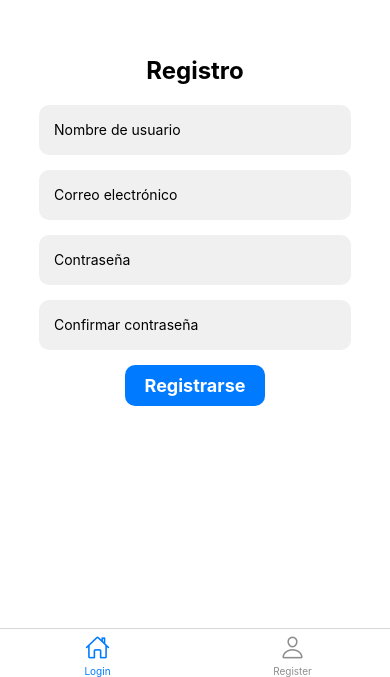
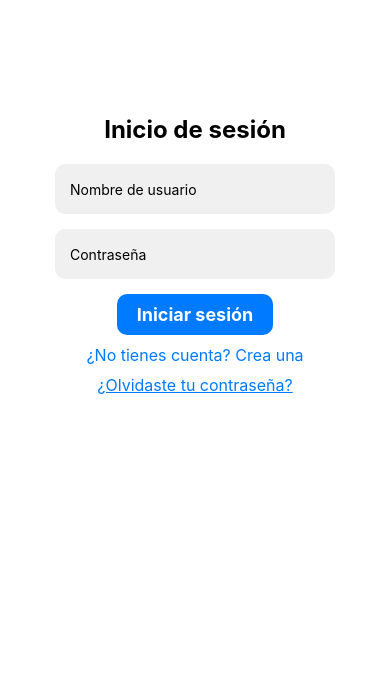
Before and after one commit to TeresaRuiz/Expo_Comodo_Movil, a React Native app: screen /Categories in a window 390 px wide. Shown: the part 167-844 px from the top of the page. Built offline with nearby package versions, Linux system fonts and the light colour scheme.

Commit message:
Se crearon las pantallas del login, register, recuperacion de contraseña, dashboard y categorias, tambien se modifico el nav bar

```diff
--- a/App.js
+++ b/App.js
@@ -1,53 +1,71 @@
 import 'react-native-gesture-handler';
-import SplashScreen from './src/screens/SplashScreen';
-import HomeScreen from './src/screens/LoginScreen';
-import SecondScreen from './src/screens/SecondScreen';
-import { useEffect, useState } from 'react';
-import React from 'react';
+import React, { useEffect, useState } from 'react';
 import { NavigationContainer } from '@react-navigation/native';
 import { createStackNavigator } from '@react-navigation/stack';
 import { createBottomTabNavigator } from '@react-navigation/bottom-tabs';
 import { Ionicons } from '@expo/vector-icons';
-import LoginScreen from './src/screens/SecondScreen';
 
+import SplashScreen from './src/screens/SplashScreen';
+import LoginScreen from './src/screens/LoginScreen';
+import RegisterScreen from './src/screens/RegisterScreen';
+import PasswordRecoveryScreen from './src/screens/RecuperacionScreen';
+import DashboardScreen from './src/screens/DashboardScreen';
+import CategoriaScreen from './src/screens/CategoriaScreen'; // Importa la pantalla de categorías
 
+// Crear los navegadores
+const Stack = createStackNavigator();
+const Tab = createBottomTabNavigator();
+
+// Definir el Tab Navigator para el Dashboard
+const DashboardTabNavigator = () => {
+  return (
+    <Tab.Navigator screenOptions={{ headerShown: false }}>
+      <Tab.Screen
+        name="DashboardMain"
+        component={DashboardScreen}
+        options={{
+          tabBarIcon: ({ color, size }) => (
+            <Ionicons name="stats-chart-outline" size={size} color={color} />
+          ),
+        }}
+      />
+      <Tab.Screen
+        name="Categories"
+        component={CategoriaScreen}
+        options={{
+          tabBarIcon: ({ color, size }) => (
+            <Ionicons name="list-outline" size={size} color={color} />
+          ),
+        }}
+      />
+      {/* Aquí puedes añadir más pantallas del Dashboard si es necesario */}
+    </Tab.Navigator>
+  );
+};
 
 export default function App() {
-  const Tab = createBottomTabNavigator();
-
   const [isShowSplash, setIsShowSplash] = useState(true);
 
-  useEffect(() =>{
-    setTimeout(() =>{
+  useEffect(() => {
+    setTimeout(() => {
       setIsShowSplash(false);
     }, 3000);
-
-  });
+  }, []);
 
   return (
     <>
-    {isShowSplash ? (
-      <SplashScreen/>
-    ): (
-      <NavigationContainer>
-      <Tab.Navigator  screenOptions={{
-          headerShown: false
-        }}>
-        <Tab.Screen name="Login" component={LoginScreen} options={{
-            tabBarIcon: ({ color, size }) => (
-              <Ionicons name="home-outline" size={size} color={color} />
-            ),
-          }}/>
-        <Tab.Screen name="Register" component={SecondScreen} options={{
-            tabBarIcon: ({ color, size }) => (
-              <Ionicons name="person-outline" size={size} color={color} />
-            ),
-          }}/>
-      </Tab.Navigator>
-    </NavigationContainer>
-    )}
+      {isShowSplash ? (
+        <SplashScreen />
+      ) : (
+        <NavigationContainer>
+          <Stack.Navigator screenOptions={{ headerShown: false }}>
+            <Stack.Screen name="Login" component={LoginScreen} />
+            <Stack.Screen name="Register" component={RegisterScreen} />
+            <Stack.Screen name="PasswordRecovery" component={PasswordRecoveryScreen} />
+            <Stack.Screen name="DashboardTabs" component={DashboardTabNavigator} />
+          </Stack.Navigator>
+        </NavigationContainer>
+      )}
     </>
-
   );
-
 }
--- /dev/null
+++ b/src/screens/CategoriaScreen.js
@@ -0,0 +1,26 @@
+import React from 'react';
+import { View, Text, StyleSheet } from 'react-native';
+
+const CategoriaScreen = () => {
+  return (
+    <View style={styles.container}>
+      <Text style={styles.title}>Categorías</Text>
+      {/* Aquí puedes añadir más componentes y lógica relacionados con las categorías */}
+    </View>
+  );
+};
+
+const styles = StyleSheet.create({
+  container: {
+    flex: 1,
+    justifyContent: 'center',
+    alignItems: 'center',
+    backgroundColor: '#fff',
+  },
+  title: {
+    fontSize: 24,
+    fontWeight: 'bold',
+  },
+});
+
+export default CategoriaScreen;
--- /dev/null
+++ b/src/screens/DashboardScreen.js
@@ -0,0 +1,56 @@
+import React from 'react';
+import { View, Text, StyleSheet, ScrollView } from 'react-native';
+
+const DashboardScreen = () => {
+  return (
+    <ScrollView contentContainerStyle={styles.container}>
+      <Text style={styles.title}>Dashboard</Text>
+      <View style={styles.card}>
+        <Text style={styles.cardTitle}>Card 1</Text>
+        <Text style={styles.cardContent}>Content of Card 1</Text>
+      </View>
+      <View style={styles.card}>
+        <Text style={styles.cardTitle}>Card 2</Text>
+        <Text style={styles.cardContent}>Content of Card 2</Text>
+      </View>
+      {/* Agrega más tarjetas o componentes del dashboard aquí */}
+    </ScrollView>
+  );
+};
+
+const styles = StyleSheet.create({
+  container: {
+    flexGrow: 1,
+    justifyContent: 'center',
+    alignItems: 'center',
+    backgroundColor: '#fff',
+    paddingVertical: 20,
+  },
+  title: {
+    fontSize: 24,
+    fontWeight: 'bold',
+    marginBottom: 20,
+  },
+  card: {
+    width: '90%',
+    backgroundColor: '#f8f8f8',
+    borderRadius: 10,
+    padding: 15,
+    marginBottom: 20,
+    shadowColor: '#000',
+    shadowOffset: { width: 0, height: 2 },
+    shadowOpacity: 0.2,
+    shadowRadius: 4,
+    elevation: 3,
+  },
+  cardTitle: {
+    fontSize: 18,
+    fontWeight: 'bold',
+    marginBottom: 10,
+  },
+  cardContent: {
+    fontSize: 16,
+  },
+});
+
+export default DashboardScreen;
--- a/src/screens/LoginScreen.js
+++ b/src/screens/LoginScreen.js
@@ -1,7 +1,7 @@
 import React, { useState } from 'react';
 import { View, Text, TextInput, TouchableOpacity, StyleSheet } from 'react-native';
 
-const LoginScreen = () => {
+const LoginScreen = ({ navigation }) => {
   const [username, setUsername] = useState('');
   const [password, setPassword] = useState('');
 
@@ -12,6 +12,19 @@
     console.log('Contraseña:', password);
 
     // Aquí podrías agregar la lógica para iniciar sesión con las credenciales proporcionadas
+
+    // Si las credenciales son correctas, navega al Dashboard
+    navigation.navigate('DashboardTabs');
+  };
+
+  const handleRegisterRedirect = () => {
+    // Navegar a la pantalla de registro
+    navigation.navigate('Register');
+  };
+
+  const handleForgotPasswordRedirect = () => {
+    // Navegar a la pantalla de recuperación de contraseña
+    navigation.navigate('PasswordRecovery');
   };
 
   return (
@@ -32,6 +45,12 @@
       />
       <TouchableOpacity style={styles.button} onPress={handleLogin}>
         <Text style={styles.buttonText}>Iniciar sesión</Text>
+      </TouchableOpacity>
+      <TouchableOpacity onPress={handleRegisterRedirect}>
+        <Text style={styles.registerLink}>¿No tienes cuenta? Crea una</Text>
+      </TouchableOpacity>
+      <TouchableOpacity onPress={handleForgotPasswordRedirect}>
+        <Text style={styles.forgotPasswordText}>¿Olvidaste tu contraseña?</Text>
       </TouchableOpacity>
     </View>
   );
@@ -69,6 +88,17 @@
     fontSize: 18,
     fontWeight: 'bold',
   },
+  registerLink: {
+    marginTop: 10,
+    color: '#007bff',
+    fontSize: 16,
+  },
+  forgotPasswordText: {
+    color: '#007bff',
+    fontSize: 16,
+    marginTop: 10,
+    textDecorationLine: 'underline',
+  },
 });
 
 export default LoginScreen;
--- a/src/screens/SecondScreen.js
+++ b/src/screens/RegisterScreen.js
@@ -1,20 +1,21 @@
 import React, { useState } from 'react';
 import { View, Text, ScrollView, StyleSheet, TextInput, TouchableOpacity } from 'react-native';
+import { useNavigation } from '@react-navigation/native';
 
 const RegisterScreen = () => {
   const [username, setUsername] = useState('');
-  const [email, setEmail] = useState('');
   const [password, setPassword] = useState('');
-  const [confirmPassword, setConfirmPassword] = useState('');
+  const [password2, setPassword2] = useState('');
+
+  const navigation = useNavigation();
 
   const handleRegister = () => {
-    // Aquí puedes agregar la lógica para enviar los datos de registro al servidor
     console.log('Usuario:', username);
-    console.log('Correo electrónico:', email);
     console.log('Contraseña:', password);
-    console.log('Confirmar contraseña:', confirmPassword);
+  };
 
-    // Aquí puedes agregar la lógica para validar los datos de registro antes de enviarlos al servidor
+  const handleLoginRedirect = () => {
+    navigation.navigate('Login');
   };
 
   return (
@@ -28,13 +29,6 @@
       />
       <TextInput
         style={styles.input}
-        placeholder="Correo electrónico"
-        onChangeText={text => setEmail(text)}
-        value={email}
-        keyboardType="email-address"
-      />
-      <TextInput
-        style={styles.input}
         placeholder="Contraseña"
         onChangeText={text => setPassword(text)}
         value={password}
@@ -42,13 +36,16 @@
       />
       <TextInput
         style={styles.input}
-        placeholder="Confirmar contraseña"
-        onChangeText={text => setConfirmPassword(text)}
-        value={confirmPassword}
+        placeholder="Escriba de nuevo la contraseña"
+        onChangeText={text => setPassword2(text)}
+        value={password2}
         secureTextEntry={true}
       />
       <TouchableOpacity style={styles.button} onPress={handleRegister}>
         <Text style={styles.buttonText}>Registrarse</Text>
+      </TouchableOpacity>
+      <TouchableOpacity onPress={handleLoginRedirect}>
+        <Text style={styles.loginRedirectText}>¿Ya tienes cuenta? Inicia sesión</Text>
       </TouchableOpacity>
     </ScrollView>
   );
@@ -86,6 +83,12 @@
     fontSize: 18,
     fontWeight: 'bold',
   },
+  loginRedirectText: {
+    color: '#007bff',
+    fontSize: 16,
+    marginTop: 20,
+    textDecorationLine: 'underline',
+  },
 });
 
 export default RegisterScreen;
```
Also changed, not shown: src/screens/MiPerfilScreen.js (added, +51 -0 lines), src/screens/ProductoScreen.js (added).
